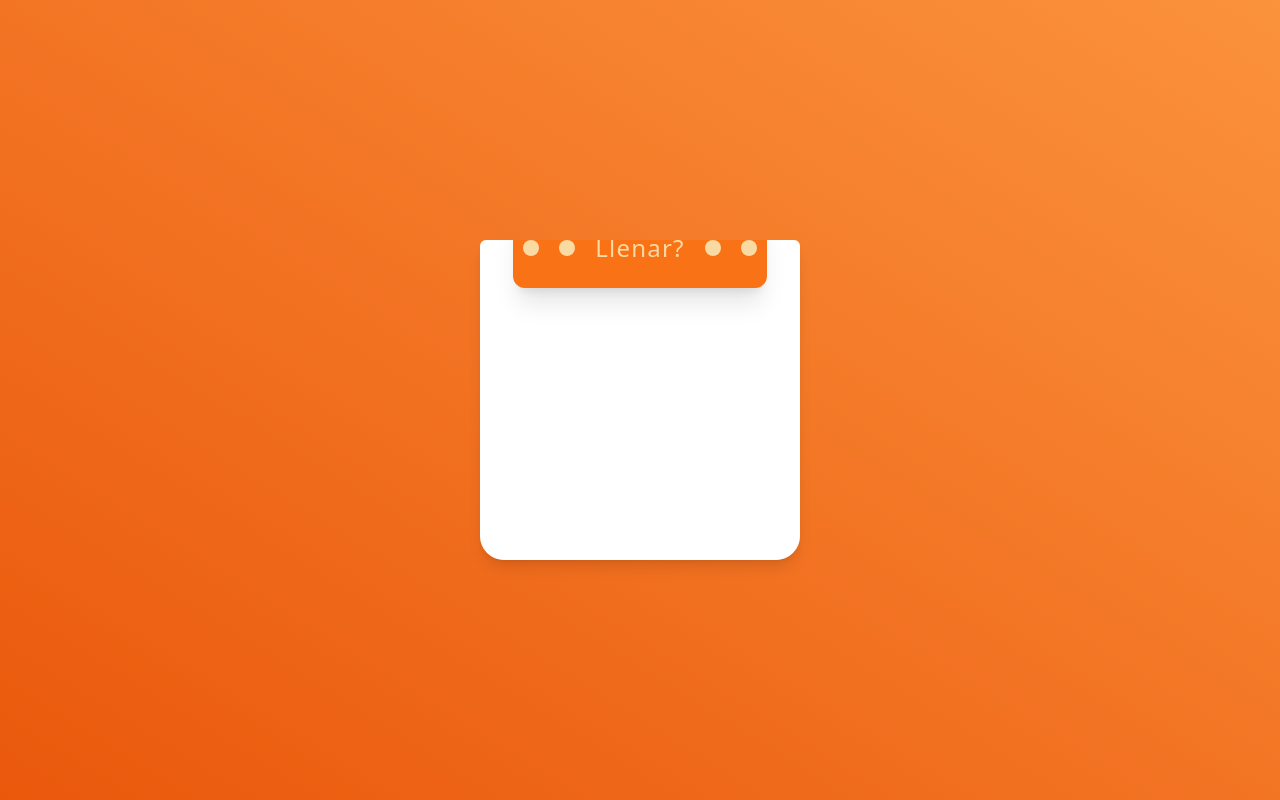
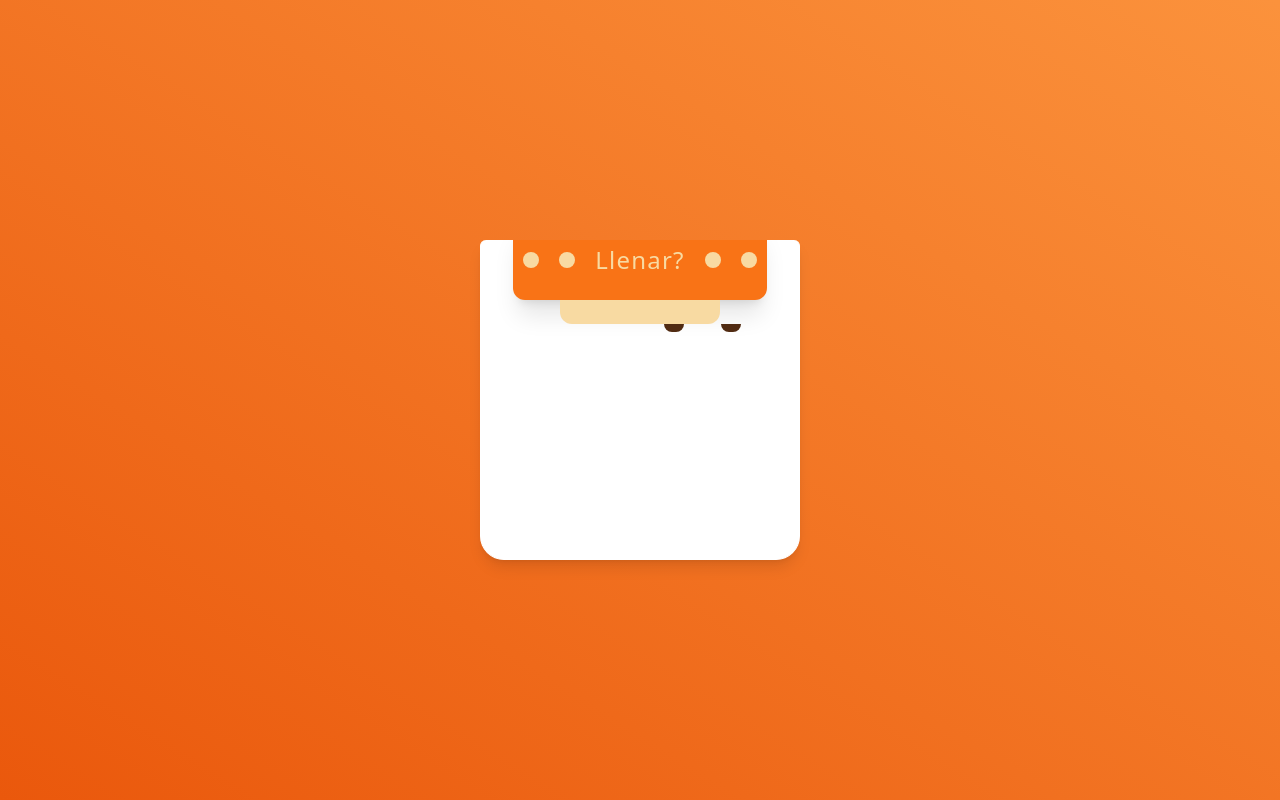
Before and after one commit to JuanGarcia0323/HomeCoffeeLinkManager, a React (Vite) app: page / in a window 1280 px wide. Built offline with nearby package versions, Linux system fonts and the light colour scheme; the HTML template or start-up script is replaced by a standard one.

Commit message:
feat: falling coffee animation

```diff
--- a/src/Animation.tsx
+++ b/src/Animation.tsx
@@ -2,10 +2,10 @@ import { ReactNode } from "react";
 
 interface AnimationProps {
   show: boolean;
-  children: ReactNode;
+  children?: ReactNode;
   className?: string;
   showAnimation?: string;
-  hideAnimation: string;
+  hideAnimation?: string;
 }
 const Animation = ({
   children,
--- a/src/App.tsx
+++ b/src/App.tsx
@@ -1,4 +1,4 @@
-import { useState } from "react";
+import { useEffect, useState } from "react";
 import Animation from "./Animation";
 const Button = ({
   children,
@@ -34,24 +34,48 @@ const Button = ({
 };
 
 const Hat = ({ show, onClick }: { show: boolean; onClick: () => void }) => {
+  const [filling, setFilling] = useState(true);
+  useEffect(() => {
+    if (!show) {
+      return;
+    }
+    setTimeout(() => {
+      setFilling(false);
+    }, 4100);
+  }, [show]);
+
   return (
     <Animation
-      // hideAnimation="bottom-0 bg-coffee opacity-0"
       hideAnimation=""
-      showAnimation="hover:scale-90 hover:bg-coffee "
-      className="w-[80%] bottom-[85%] absolute z-50 shadow-xl bg-orange-500 rounded-xl text-xl lg:text-2xl text-white-coffee tracking-wider "
+      showAnimation="hover:scale-90  "
+      className="w-[80%] absolute -top-5 z-50 flex flex-col items-center"
       show={!show}
     >
       <div
-        className=" flex w-full min-h-20 h-full items-center justify-around cursor-pointer"
+        className=" flex w-full min-h-20 h-full items-center justify-around cursor-pointer bg-orange-500 shadow-xl  rounded-xl text-xl lg:text-2xl text-white-coffee tracking-wider hover:bg-coffee transition-all duration-300 ease-in-out"
         onClick={onClick}
       >
         <div className="w-4 h-4 rounded-full bg-white-coffee"></div>
         <div className="w-4 h-4 rounded-full bg-white-coffee z-50"></div>
-        <button>{show ? "Lleno" : "Llenar?"}</button>
+        <button>
+          {show ? (filling ? "Llenando..." : "Lleno") : "Llenar?"}
+        </button>
         <div className="w-4 h-4 rounded-full bg-white-coffee"></div>
         <div className="w-4 h-4 rounded-full bg-white-coffee"></div>
       </div>
+      <div className="w-40 h-6 rounded-b-xl bg-white-coffee"></div>
+      <Animation
+        className="absolute w-5 bg-coffee left-[151px] top-[104px] rounded-b-full z-50 duration-500"
+        hideAnimation="h-2"
+        showAnimation="h-96"
+        show={filling && show}
+      />
+      <Animation
+        className="absolute w-5 bg-coffee left-52 top-[104px] rounded-b-full z-50 duration-500"
+        hideAnimation="h-2"
+        showAnimation="h-96"
+        show={filling && show}
+      />
     </Animation>
   );
 };
@@ -61,8 +85,8 @@ function App() {
 
   return (
     <div className="flex mobile-h-screen w-screen items-center justify-center background">
-      <div className="relative w-4/5 lg:w-1/4 h-2/4 lg:h-2/5 overflow-hidden shadow-lg rounded-md rounded-b-3xl flex items-center flex-col bg-white border border-t-0 border-white justify-end gap-2 p-4">
-        <Hat show={fill} onClick={() => setFill(true)}></Hat>
+      <div className="relative w-4/5 lg:w-1/4 h-2/4 lg:h-2/5 pt-32 overflow-hidden shadow-lg rounded-md rounded-b-3xl flex items-center flex-col bg-white border border-t-0 border-white justify-end gap-2 p-4">
+        <Hat show={fill} onClick={() => setFill(true)} />
         <Button to="#" className="bg-white/50 hover:bg-orange-500" show={fill}>
           Quejas o Recomendaciones?
         </Button>
```
